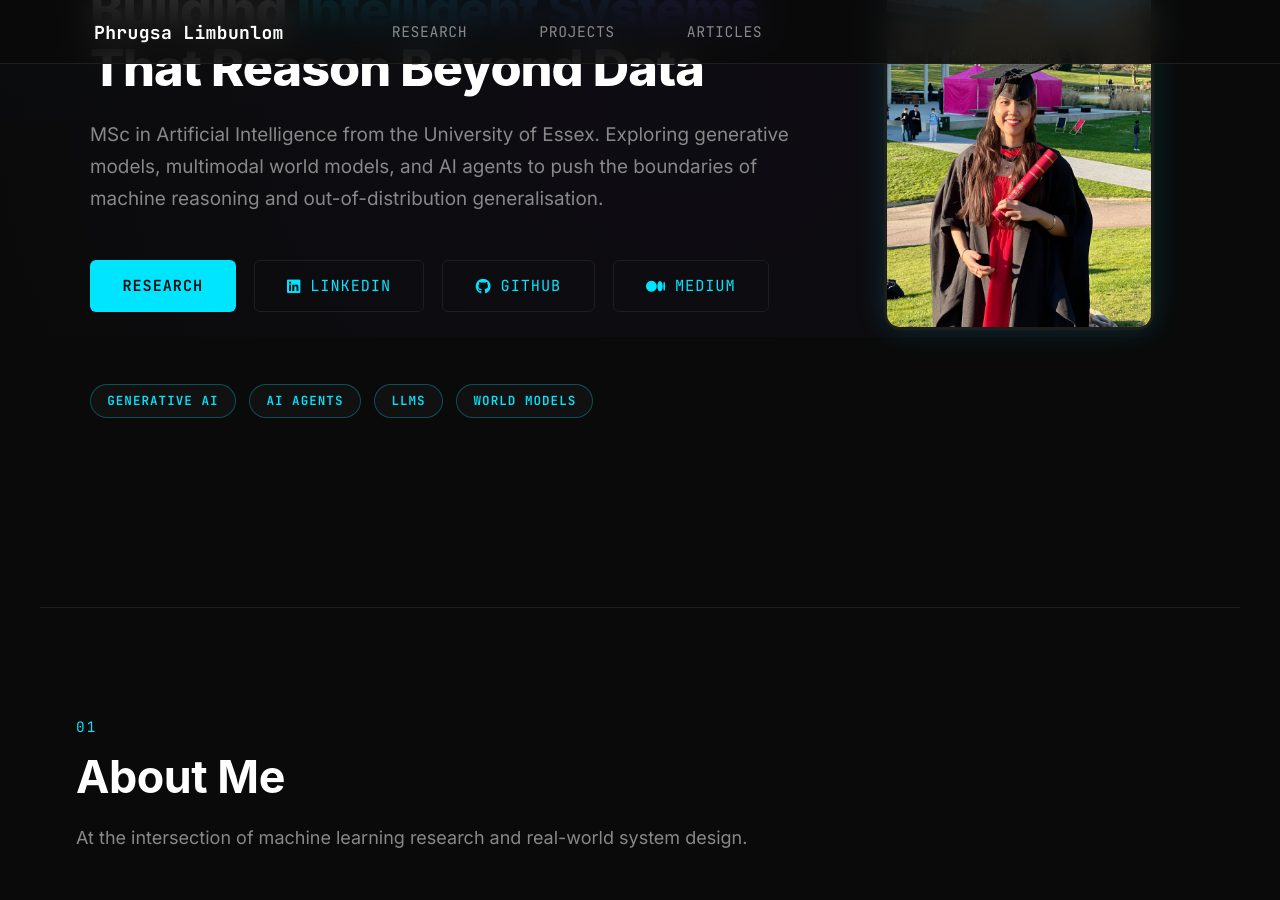
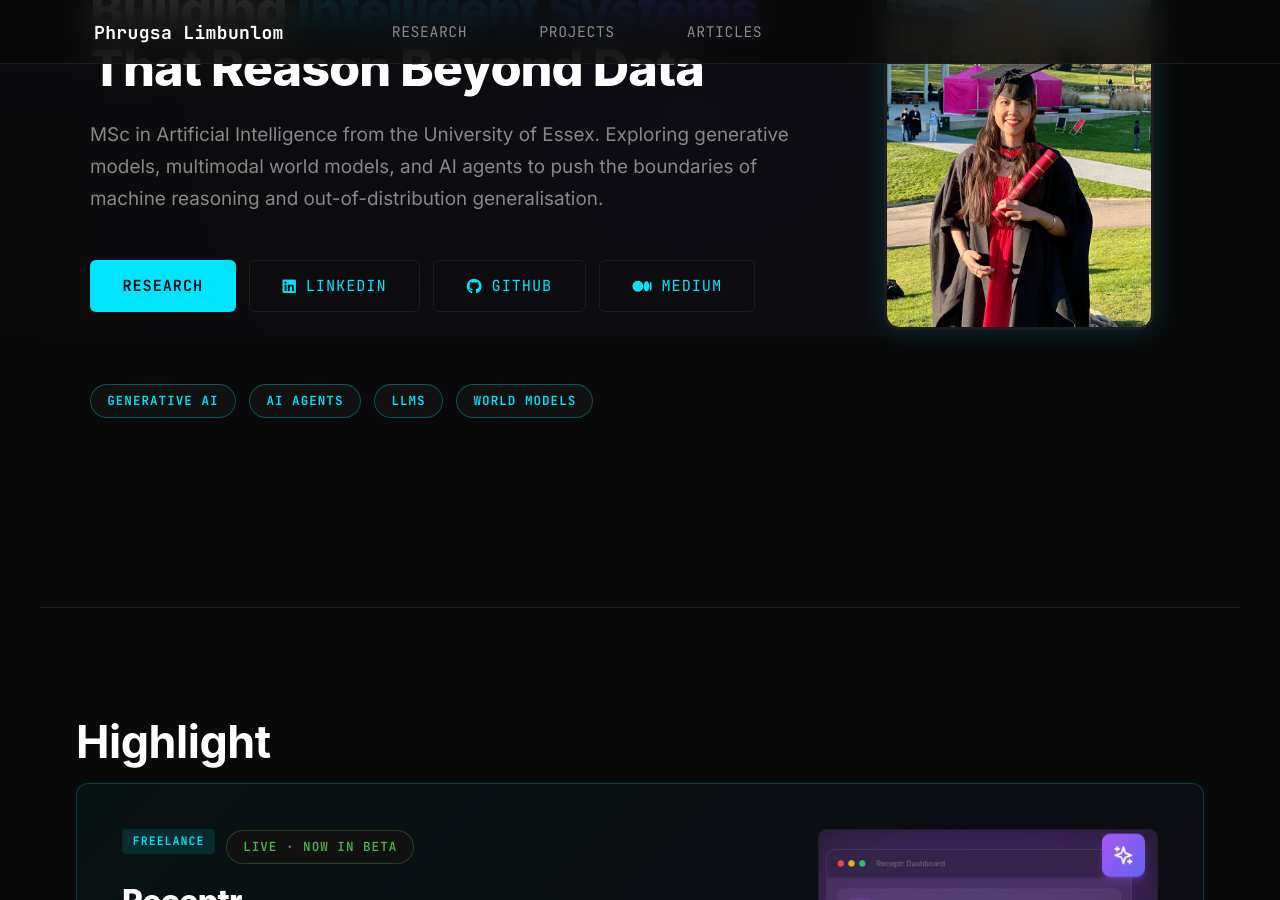
Before and after one commit to phrugsa-limbunlom/phrugsa-limbunlom.github.io, a Jekyll site: the page built from _pages/about.md, in a window 1280 px wide and 900 px high, scrolled down 293 px. Built offline with Jekyll 4.4.1, drawn with Linux system fonts in a browser that asks for light colours; some of the changed text lies outside the part shown.

Commit message:
fix responsive design issue and add Highlight project

```diff
--- a/_pages/about.md
+++ b/_pages/about.md
@@ -42,6 +42,34 @@ redirect_from:
       <!-- <span class="wm-badge">Robotics</span> -->
     </div>
   </div>
+</section>
+
+<section class="wm-section wm-section--border-top" id="highlight">
+  <div class="wm-reveal">
+    <h2 class="wm-section__title">Highlight</h2>
+  </div>
+
+  <!-- HIGHLIGHT: Receptr -->
+  <a href="https://receptr.vercel.app/" class="wm-highlight-card wm-reveal" target="_blank" rel="noopener">
+    <div class="wm-highlight-card__body">
+      <div class="wm-highlight-card__meta">
+        <span class="wm-card__tag wm-card__tag--project">Freelance</span>
+        <span class="wm-badge wm-badge--success">Live · Now in Beta</span>
+      </div>
+      <h3 class="wm-highlight-card__title">Receptr</h3>
+      <p class="wm-highlight-card__desc">An AI orchestration platform that manages admin, marketing, and outreach for small business owners and solo founders — no technical setup required. Simply describe what you need and the system deploys specialised agents to handle it.</p>
+      <!-- <ul class="wm-highlight-card__features">
+        <li>Admin &amp; Customer Support Agent — 24/7 auto-replies, multi-language, lead capture</li>
+        <li>Social Media Marketing Agent — 30-day content plans, brand-voice captions, image generation</li>
+        <li>Smart Outreach Agent — personalised cold messages, follow-up sequences, lead tracking</li>
+        <li>Business Memory Layer — stores brand voice, past customers, and engagement history</li>
+      </ul> -->
+      <span class="wm-btn wm-btn--primary" style="align-self: flex-start; pointer-events: none;">Visit Receptr →</span>
+    </div>
+    <div class="wm-highlight-card__preview">
+      <img src="/images/Receptr.png" alt="Receptr — AI Business Assistant preview" loading="lazy">
+    </div>
+  </a>
 </section>
 
 <!-- ═══════ 01 — ABOUT ═══════ -->
@@ -193,7 +221,7 @@ redirect_from:
     <h2 class="wm-section__title">Projects</h2>
     <p class="wm-section__subtitle">AI-driven software solutions to address business challenges and foster growth.</p>
   </div>
-    <div style="text-align: center; margin: 2rem 0;" class="wm-reveal">
+  <div style="text-align: center; margin: 2rem 0;" class="wm-reveal">
     <img src="https://github.com/user-attachments/assets/1bf2a44d-06b2-4599-8b1e-9403e0684424" style="max-width: 600px; width: 100%; height: auto; border-radius: 12px; border: 1px solid #1e1e1e;" alt="PickSmart">
   </div>
   <div class="wm-about-text wm-reveal">
--- a/_sass/_modern_ui.scss
+++ b/_sass/_modern_ui.scss
@@ -176,6 +176,11 @@ body.worldmodels-theme .masthead {
   padding: 120px 2rem 80px;
   overflow: hidden;
 
+  @media (max-width: 640px) {
+    padding: 90px 1.25rem 60px;
+    min-height: auto;
+  }
+
   &::before {
     content: '';
     position: absolute;
@@ -194,6 +199,7 @@ body.worldmodels-theme .masthead {
     z-index: 1;
     max-width: 1100px;
     margin: 0 auto;
+    width: 100%;
   }
 
   &__row {
@@ -201,6 +207,11 @@ body.worldmodels-theme .masthead {
     align-items: center;
     gap: 3rem;
     flex-direction: column-reverse;
+
+    @media (max-width: 767px) {
+      gap: 1.75rem;
+      align-items: center;
+    }
 
     @media (min-width: 768px) {
       flex-direction: row;
@@ -210,6 +221,11 @@ body.worldmodels-theme .masthead {
   &__text {
     flex: 1;
     min-width: 0;
+
+    @media (max-width: 767px) {
+      text-align: center;
+      width: 100%;
+    }
   }
 
   &__avatar {
@@ -218,14 +234,20 @@ body.worldmodels-theme .masthead {
     animation: wm-fadeUp 0.8s ease forwards;
     animation-delay: 0.15s;
 
+    @media (max-width: 767px) {
+      display: flex;
+      justify-content: center;
+      width: 100%;
+    }
+
     @media (min-width: 768px) {
       margin-top: 2rem;
       margin-right: 2rem;
     }
 
     img {
-      width: 216px;
-      height: 216px;
+      width: 160px;
+      height: 160px;
       max-width: 100%;
       border-radius: 16px;
       object-fit: cover;
@@ -256,6 +278,11 @@ body.worldmodels-theme .masthead {
     opacity: 0;
     animation: wm-fadeUp 0.6s ease forwards;
     animation-delay: 0.2s;
+
+    @media (max-width: 767px) {
+      font-size: 0.75rem;
+      margin-bottom: 1rem;
+    }
   }
 
   &__title {
@@ -285,15 +312,23 @@ body.worldmodels-theme .masthead {
     opacity: 0;
     animation: wm-fadeUp 0.8s ease forwards;
     animation-delay: 0.5s;
+
+    @media (max-width: 767px) {
+      margin-bottom: 1.75rem;
+    }
   }
 
   &__actions {
     display: flex;
-    gap: 1rem;
-    flex-wrap: nowrap;
+    gap: 0.75rem;
+    flex-wrap: wrap;
     opacity: 0;
     animation: wm-fadeUp 0.8s ease forwards;
     animation-delay: 0.65s;
+
+    @media (max-width: 767px) {
+      justify-content: center;
+    }
   }
 
   &__badges {
@@ -304,6 +339,11 @@ body.worldmodels-theme .masthead {
     opacity: 0;
     animation: wm-fadeUp 0.8s ease forwards;
     animation-delay: 0.8s;
+
+    @media (max-width: 767px) {
+      justify-content: center;
+      margin-top: 2rem;
+    }
   }
 }
 
@@ -322,6 +362,12 @@ body.worldmodels-theme .masthead {
   transition: $wm-transition;
   cursor: pointer;
   border: none;
+  white-space: nowrap;
+
+  @media (max-width: 767px) {
+    font-size: 0.78rem;
+    padding: 0.6rem 1.2rem;
+  }
 
   &--primary {
     background: $wm-accent;
@@ -572,6 +618,118 @@ a.wm-card-link {
   &:hover {
     text-decoration: none;
     color: inherit;
+  }
+}
+
+/* ---------- HIGHLIGHT CARD ---------- */
+.wm-highlight-card {
+  display: flex;
+  gap: 2.5rem;
+  align-items: stretch;
+  background: linear-gradient(135deg, rgba(0,229,255,0.04) 0%, rgba(124,77,255,0.04) 100%);
+  border: 1px solid rgba(0,229,255,0.22);
+  border-radius: $wm-radius;
+  padding: 2.5rem;
+  text-decoration: none !important;
+  color: $wm-text;
+  transition: $wm-transition;
+  margin-bottom: 2.5rem;
+  cursor: pointer;
+
+  @media (max-width: 768px) {
+    flex-direction: column;
+    padding: 1.75rem;
+    gap: 1.5rem;
+  }
+
+  &:hover {
+    border-color: $wm-accent;
+    box-shadow: 0 0 48px rgba(0,229,255,0.1);
+    transform: translateY(-3px);
+    color: $wm-text;
+    text-decoration: none;
+  }
+
+  &__meta {
+    display: flex;
+    gap: 0.6rem;
+    align-items: center;
+    margin-bottom: 1rem;
+    flex-wrap: wrap;
+  }
+
+  &__body {
+    flex: 1;
+    min-width: 0;
+    display: flex;
+    flex-direction: column;
+  }
+
+  &__title {
+    font-size: clamp(1.4rem, 2.5vw, 1.9rem);
+    font-weight: 800;
+    color: $wm-heading;
+    margin: 0 0 0.75rem;
+    letter-spacing: -0.02em;
+  }
+
+  &__desc {
+    font-size: 0.95rem;
+    color: $wm-text-muted;
+    line-height: 1.7;
+    margin-bottom: 1.25rem;
+  }
+
+  &__features {
+    list-style: none;
+    padding: 0;
+    margin: 0 0 2rem;
+    display: flex;
+    flex-direction: column;
+    gap: 0.45rem;
+
+    li {
+      font-size: 0.875rem;
+      color: $wm-text-muted;
+      padding-left: 1.4rem;
+      position: relative;
+      line-height: 1.5;
+
+      &::before {
+        content: '→';
+        position: absolute;
+        left: 0;
+        color: $wm-accent;
+        font-size: 0.8rem;
+      }
+    }
+  }
+
+  &__preview {
+    flex-shrink: 0;
+    width: 340px;
+    border-radius: 8px;
+    overflow: hidden;
+    border: 1px solid $wm-border;
+    align-self: stretch;
+
+    @media (max-width: 768px) {
+      width: 100%;
+    }
+
+    img {
+      width: 100%;
+      height: 100%;
+      min-height: 220px;
+      object-fit: cover;
+      object-position: top;
+      display: block;
+      transition: transform 0.4s ease;
+    }
+  }
+
+  &:hover &__preview img {
+    transform: scale(1.03);
   }
 }
 
```
Also changed, not shown: images/Receptr.png (added).
